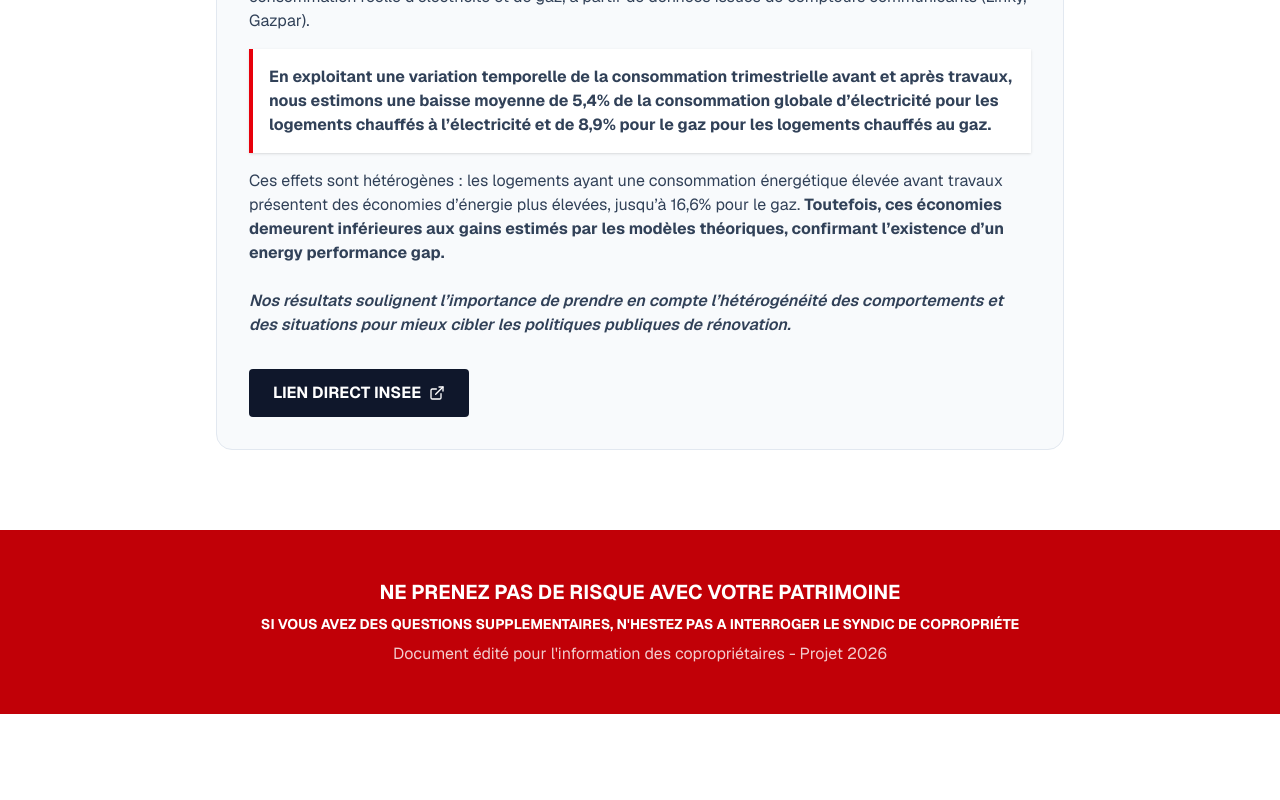
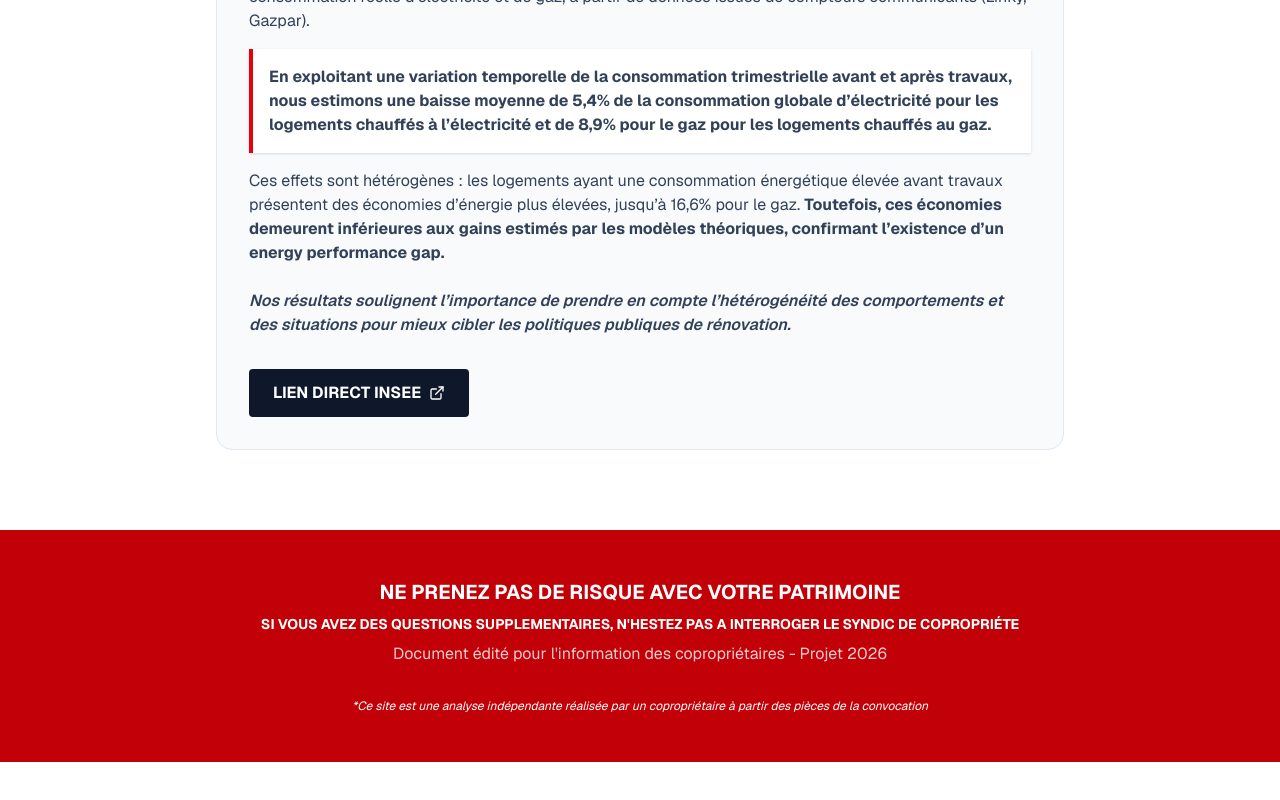
Before and after one commit to AlexSearha/audit-travaux, a Next.js app: page / in a window 1280 px wide. Shown: the part 6494-7294 px from the top of the page. Built offline with nearby package versions, Linux system fonts and the light colour scheme.

Commit message:
add mention

```diff
--- a/app/components/AuditCopro.tsx
+++ b/app/components/AuditCopro.tsx
@@ -513,6 +513,10 @@ export default function AuditCopropriete() {
         <p className="opacity-80">
           Document édité pour l'information des copropriétaires - Projet 2026
         </p>
+        <p className="mt-8 text-xs italic">
+          *Ce site est une analyse indépendante réalisée par un copropriétaire à
+          partir des pièces de la convocation
+        </p>
       </footer>
     </div>
   );
```
